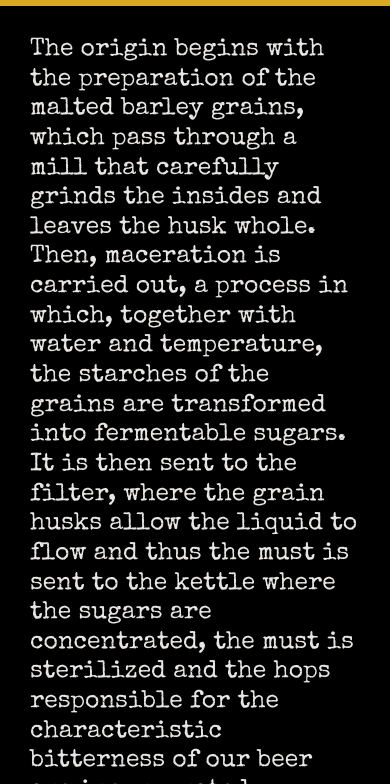
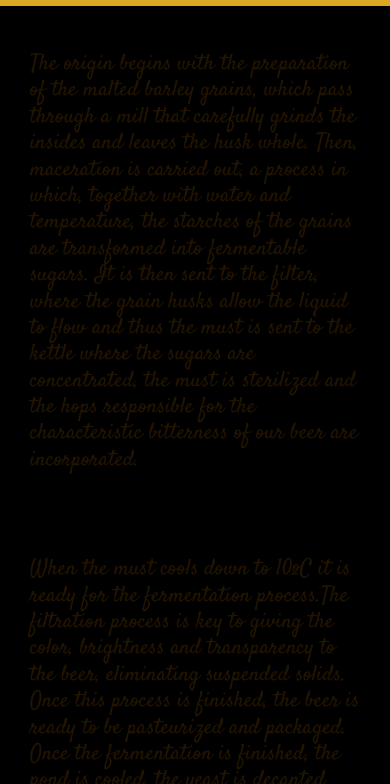
Before and after one commit to richardrebolledonas/Gletscherbrewery, a website: page paginas/origin.html in a window 390 px wide. Shown: the part 60-844 px from the top of the page. Drawn offline with nearby package versions, Linux system fonts and the light colour scheme; a web font is replaced by a local one.

Commit message:
acomodar paginas a grid y bootstrap

```diff
--- a/paginas/origin.html
+++ b/paginas/origin.html
@@ -26,8 +26,9 @@
 
 </head>
 <body>
+ <div class="contenedortotalOrigin">
      <!--clase para Bootstrap-->
- <nav class="navbar navbar-expand-lg bg-body-">
+ <nav class="menuOrigin navbar navbar-expand-lg bg-body-">
     <div class="container-fluid">
         <a href class="logo"><img src="../imagenes/logo dana.jpg" alt=""></a>
         <a class="navbar-brand" href="../index.html">History</a>
@@ -62,17 +63,17 @@
 
 <main class="section1Origin">
 
-    <h2> The origin begins with the preparation of the
+    <h3> The origin begins with the preparation of the
         malted barley grains,
          which pass through a mill that carefully
          grinds the insides and leaves the husk whole.
           Then, maceration is carried out, a process in which, together with water and temperature, the starches of the grains are transformed into fermentable sugars. It is then sent to the filter, where the grain husks allow the liquid to flow and thus the must is sent to the kettle where the sugars are concentrated, the must is sterilized and the hops responsible
-        for the characteristic bitterness of our beer are incorporated.</h2>
+        for the characteristic bitterness of our beer are incorporated.</h3>
 </main>
     <section class="section2Origin">
-        <h2>When the must cools down to 10ºC it is ready for the fermentation process.The filtration process is key to giving the color, brightness and transparency to the beer, eliminating suspended solids. Once this process is finished, the beer is ready to be pasteurized and packaged.
+        <h3>When the must cools down to 10ºC it is ready for the fermentation process.The filtration process is key to giving the color, brightness and transparency to the beer, eliminating suspended solids. Once this process is finished, the beer is ready to be pasteurized and packaged.
         Once the fermentation is finished, the pond is cooled, the yeast is decanted and it is withdrawn having completed its work. The liquid, which is known as green beer, is transferred to rest tanks for 20 to 25 days at low temperatures, achieving the stability of the beer.
-        </h2>
+        </h3>
 
     </section>
 
--- a/scss/estilos.scss
+++ b/scss/estilos.scss
@@ -87,7 +87,7 @@ footer {background-color: rgba(211, 211, 7, 0.511);
 .contenedortotalCulture {
          display: grid;
          grid-template-columns:1fr 1fr 1fr;
-         grid-template-rows:0.5fr 1fr 3fr 0.2fr 0.2fr
+         grid-template-rows:0.2fr 1fr 3fr 0.2fr 0.2fr
          ;grid-template-areas:
          "menu menu menu"
          "info info info"
@@ -121,7 +121,7 @@ footer {background-color: rgba(211, 211, 7, 0.511);
                    /*grid pagina Origin*/
     .contenedortotalOrigin{display: grid;
                 grid-template-columns: 1.25fr 0.5fr 1.25fr;
-                grid-template-rows: 1fr 4.5fr 0.5fr
+                grid-template-rows: 0.3fr 4.5fr 0.5fr
                  ;grid-template-areas:
                  "menu menu menu"
                  "info . info2"
@@ -140,7 +140,7 @@ footer {background-color: rgba(211, 211, 7, 0.511);
         .contenedortotal{
             display: grid;
             grid-template-columns: 1fr 2fr ;
-            grid-template-rows:1fr 4.5fr 0.5fr
+            grid-template-rows: 0.3fr 4.5fr 0.5fr
              ;
              grid-template-areas:
              "menu menu menu"
@@ -172,12 +172,12 @@ footer {background-color: rgba(211, 211, 7, 0.511);
             }
 
              /* Media Queries History/Index
-             menu no funciona responsive*/
+             */
 
              @media screen and (max-width: 768px){
                 .contenedortotal{
                     grid-template-columns:1fr 1.5fr;
-                    grid-template-rows: 0.5fr 1.5fr 0.8fr;
+                    grid-template-rows: 0.1fr 1.1fr 0.8fr;
                     grid-template-areas:
                     "menu menu"
                     "info info"
@@ -190,7 +190,7 @@ footer {background-color: rgba(211, 211, 7, 0.511);
              @media screen and (max-width: 500px){
                 .contenedortotal{
                     grid-template-columns: 1fr;
-                    grid-template-rows: 0.3fr 2fr 1fr 0.5fr;
+                    grid-template-rows: 0.1fr 1fr 0.6fr 0.2fr;
                     grid-template-areas:
                     "menu"
                     "info"
@@ -207,7 +207,7 @@ footer {background-color: rgba(211, 211, 7, 0.511);
              @media screen and (max-width: 768px){
                 .contenedortotalOrigin{
                     grid-template-columns: 1fr 1fr;
-                    grid-template-rows: 0.5fr 2fr 0.8;
+                    grid-template-rows: 0.1fr 2fr 0.8;
                     grid-template-areas:
                     "menu menu"
                     "info info2"
@@ -221,7 +221,7 @@ footer {background-color: rgba(211, 211, 7, 0.511);
              @media screen and (max-width:500px) {
                 .contenedortotalOrigin{
                     grid-template-columns: 1fr;
-                    grid-template-rows: 0.1 0.5fr 0.5fr 0.2fr;
+                    grid-template-rows: 0.1fr 0.5fr 0.5fr 0.2fr;
                     grid-template-areas:
                     "menu"
                     "info"
@@ -237,7 +237,7 @@ footer {background-color: rgba(211, 211, 7, 0.511);
             @media screen and (max-width: 768px){
                 .contenedortotalCulture{
                     grid-template-columns: 1fr 1fr;
-                    grid-template-rows: 0.3fr 0.5fr 2fr 0.1fr 0.3fr;
+                    grid-template-rows: 0.1fr 0.5fr 2fr 0.1fr 0.3fr;
                     grid-template-areas:
                     "menu menu"
                     "info info"
```
Also changed, not shown: index.html (+2 -1 lines), paginas/culture.html (+2 -1 lines), css/estilos.css.
